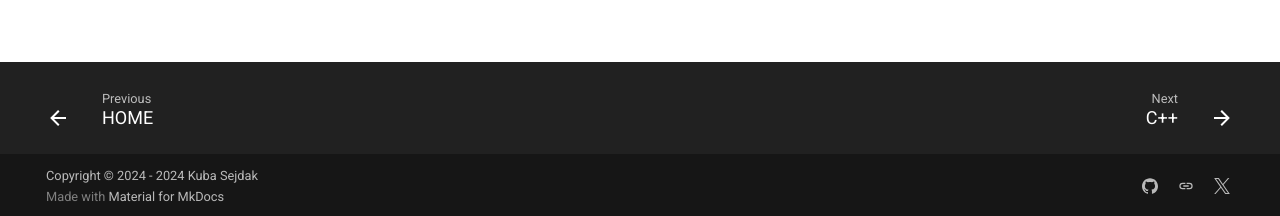
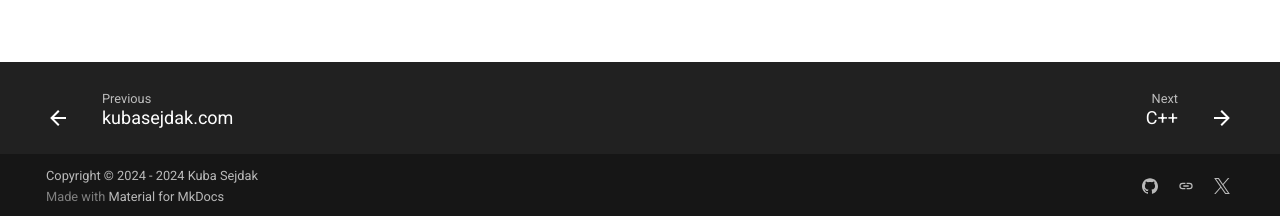
Before and after one commit to kubasejdak/kubasejdak.github.io, an MkDocs documentation site: the page built from docs/blog/index.md, in a window 1280 px wide and 900 px high, scrolled down 666 px. Shown: the part 681-897 px from the top of the window. Built offline with MkDocs 1.6.1 and Material for MkDocs 9.7.7, drawn with Linux system fonts in a browser that asks for light colours.

Commit message:
Improve nav. (#22)

```diff
--- a/mkdocs.yml
+++ b/mkdocs.yml
@@ -82,7 +82,8 @@ extra:
 copyright: Copyright &copy; 2024 - 2024 Kuba Sejdak
 
 nav:
-  - HOME: index.md
+  - HOME:
+      - kubasejdak.com: index.md
   - BLOG:
       - blog/index.md
   - PROJECTS: https://github.com/kubasejdak-org
```
